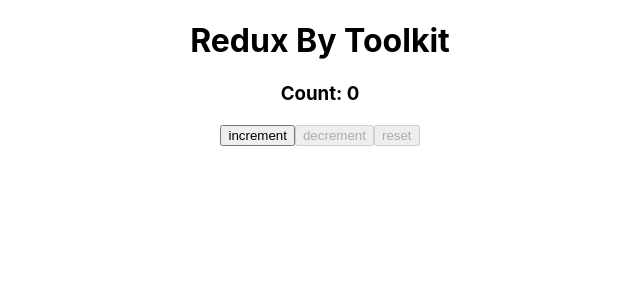
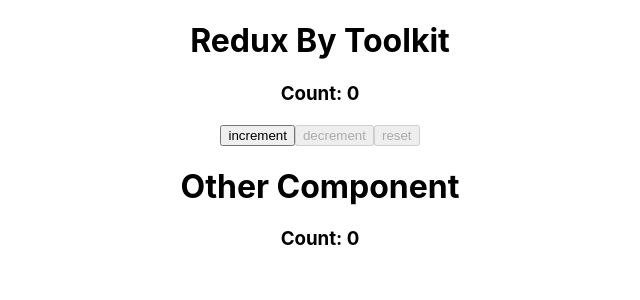
Before and after one commit to ankita-chourasiya/react-redux-tool-tip, a React (Create React App) app: page / in a window 1280 px wide. Shown: the top 300 px of the page, without its empty margins (320-960 px from the left). Built offline with nearby package versions, Linux system fonts and the light colour scheme.

Commit message:
Access count in other component

```diff
--- /dev/null
+++ b/src/components/Index.js
@@ -0,0 +1,17 @@
+import React from 'react';
+import { useSelector } from 'react-redux'
+
+function Index() {
+  const {testState, count} = useSelector((state) => state.user);
+  console.log("Initial State", testState)
+
+
+  return (
+    <div className="App">
+      <h1>Other Component</h1>
+      <h3>Count: {count}</h3>
+    </div>
+  );
+}
+
+export default Index;
--- a/src/index.js
+++ b/src/index.js
@@ -5,11 +5,13 @@
 import reportWebVitals from './reportWebVitals';
 import { store } from './Redux/store';
 import { Provider } from 'react-redux';
+import Index from './components/Index'
 
 const root = ReactDOM.createRoot(document.getElementById('root'));
 root.render(
   <Provider store={store}>
     <App />
+    <Index />
   </Provider>
 );
 
```
Also changed, not shown: src/Redux/Slice/userSlice.js (added, +28 -0 lines).
